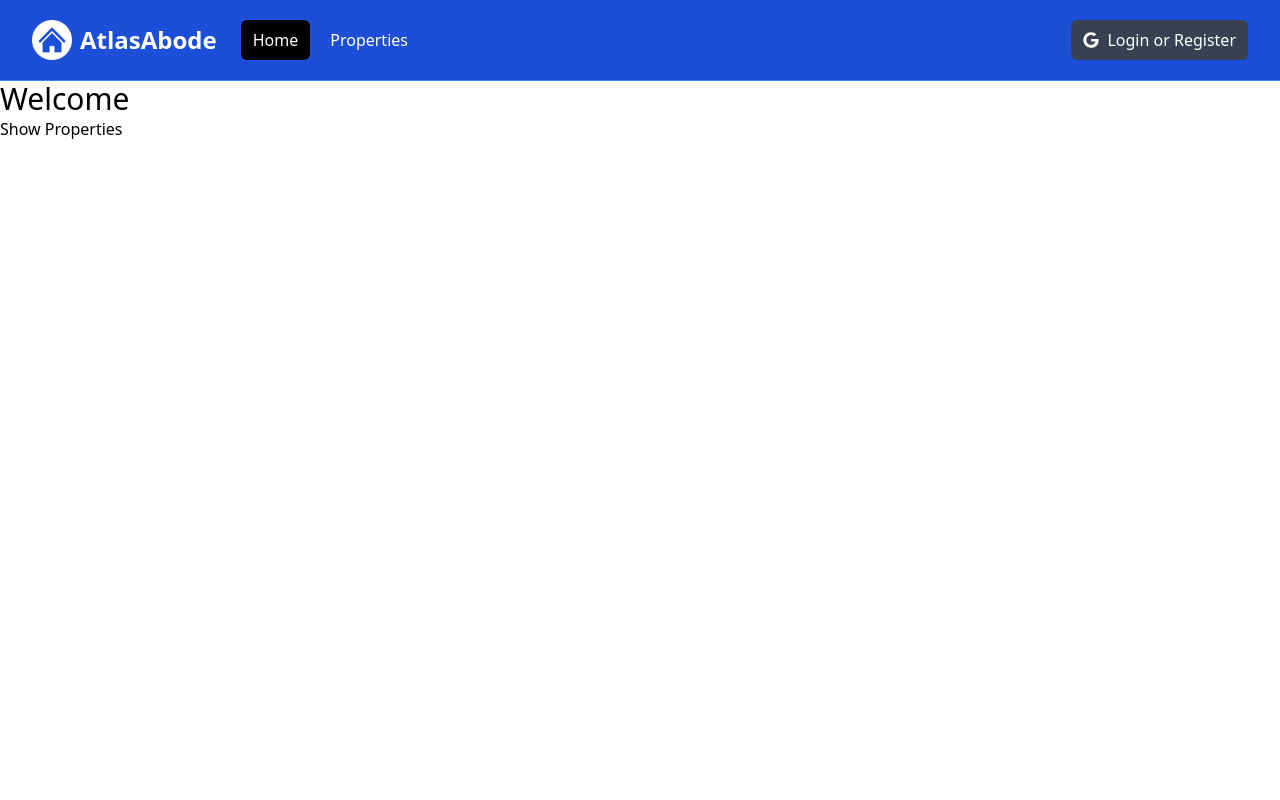
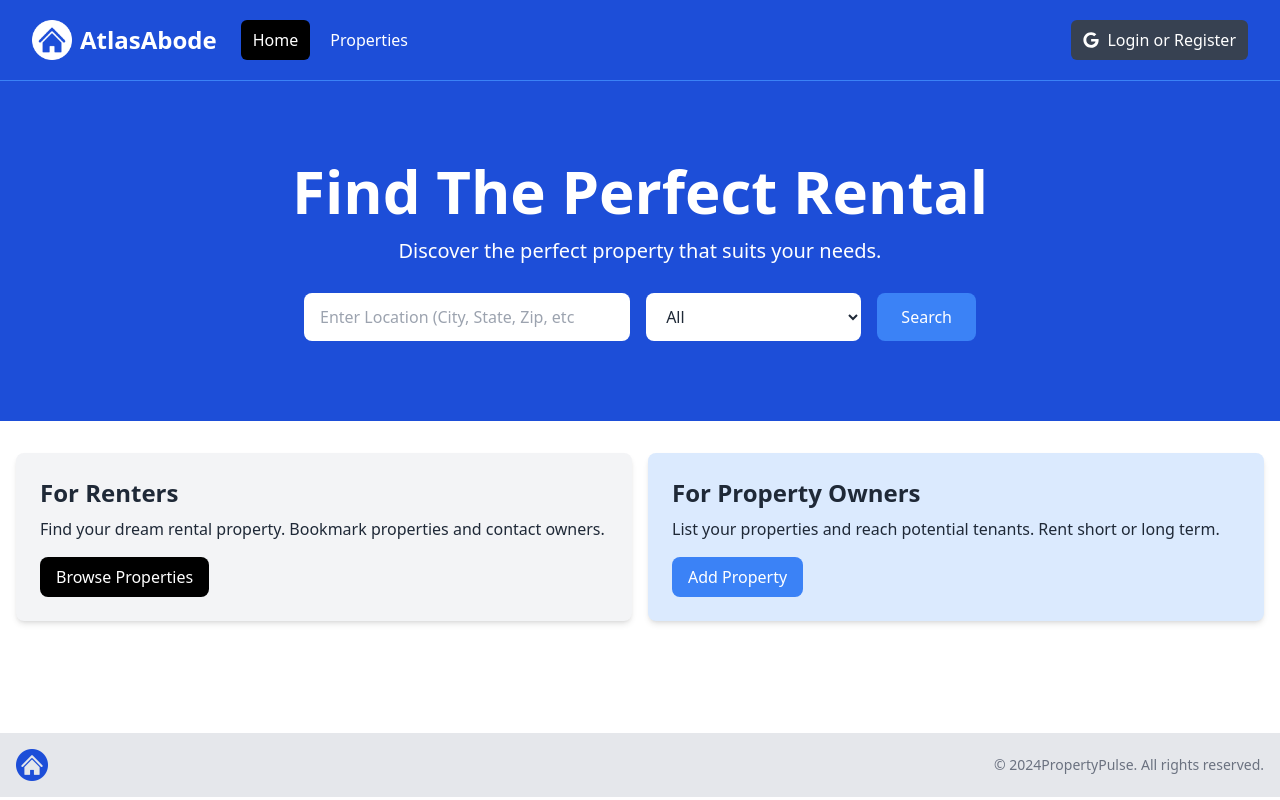
Before and after one commit to TaylorDJones11/AbodeAtlas, a Next.js app: page / in a window 1280 px wide. Built offline with nearby package versions, Linux system fonts and the light colour scheme.

Commit message:
adding homepage components

```diff
--- a/app/layout.jsx
+++ b/app/layout.jsx
@@ -1,5 +1,6 @@
 import '@/assets/styles/globals.css';
 import Navbar from '@/components/Navbar';
+import Footer from '@/components/Footer';
 
 export const metadata = {
   title: 'AbodeAtlas | Find The Perfect Rental',
@@ -13,6 +14,7 @@
       <body>
         <Navbar />
         <main>{children}</main>
+        <Footer />
       </body>
     </html>
   );
--- a/app/page.jsx
+++ b/app/page.jsx
@@ -1,11 +1,12 @@
-import Link from 'next/link';
+import Hero from '@/components/Hero';
+import InfoBoxes from '@/components/InfoBoxes';
 
 const HomePage = () => {
   return (
-    <div>
-      <h1 className='text-3xl'>Welcome</h1>
-      <Link href='/properties'>Show Properties</Link>
-    </div>
+    <>
+      <Hero />
+      <InfoBoxes />
+    </>
   );
 };
 export default HomePage;
--- /dev/null
+++ b/components/Footer.jsx
@@ -0,0 +1,22 @@
+import Image from 'next/image';
+import logo from '@/assets/images/logo.png';
+
+const Footer = () => {
+  const currentYear = new Date().getFullYear();
+  return (
+    <footer className='bg-gray-200 py-4 mt-24'>
+      <div className='container mx-auto flex flex-col md:flex-row items-center justify-between px-4'>
+        <div className='mb-4 md:mb-0'>
+          <Image src={logo} alt='Logo' className='h-8 w-auto' />
+        </div>
+
+        <div>
+          <p className='text-sm text-gray-500 mt-2 md:mt-0'>
+            &copy; {currentYear}PropertyPulse. All rights reserved.
+          </p>
+        </div>
+      </div>
+    </footer>
+  );
+};
+export default Footer;
--- /dev/null
+++ b/components/Hero.jsx
@@ -0,0 +1,55 @@
+const Hero = () => {
+  return (
+    <section className='bg-blue-700 py-20 mb-4'>
+      <div className='max-w-7xl mx-auto px-4 sm:px-6 lg:px-8 flex flex-col items-center'>
+        <div className='text-center'>
+          <h1 className='text-4xl font-extrabold text-white sm:text-5xl md:text-6xl'>
+            Find The Perfect Rental
+          </h1>
+          <p className='my-4 text-xl text-white'>
+            Discover the perfect property that suits your needs.
+          </p>
+        </div>
+        <form className='mt-3 mx-auto max-w-2xl w-full flex flex-col md:flex-row items-center'>
+          <div className='w-full md:w-3/5 md:pr-2 mb-4 md:mb-0'>
+            <label htmlFor='location' className='sr-only'>
+              Location
+            </label>
+            <input
+              type='text'
+              id='location'
+              placeholder='Enter Location (City, State, Zip, etc'
+              className='w-full px-4 py-3 rounded-lg bg-white text-gray-800 focus:outline-none focus:ring focus:ring-blue-500'
+            />
+          </div>
+          <div className='w-full md:w-2/5 md:pl-2'>
+            <label htmlFor='property-type' className='sr-only'>
+              Property Type
+            </label>
+            <select
+              id='property-type'
+              className='w-full px-4 py-3 rounded-lg bg-white text-gray-800 focus:outline-none focus:ring focus:ring-blue-500'
+            >
+              <option value='All'>All</option>
+              <option value='Apartment'>Apartment</option>
+              <option value='Studio'>Studio</option>
+              <option value='Condo'>Condo</option>
+              <option value='House'>House</option>
+              <option value='Cabin Or Cottage'>Cabin or Cottage</option>
+              <option value='Loft'>Loft</option>
+              <option value='Room'>Room</option>
+              <option value='Other'>Other</option>
+            </select>
+          </div>
+          <button
+            type='submit'
+            className='md:ml-4 mt-4 md:mt-0 w-full md:w-auto px-6 py-3 rounded-lg bg-blue-500 text-white hover:bg-blue-600 focus:outline-none focus:ring focus:ring-blue-500'
+          >
+            Search
+          </button>
+        </form>
+      </div>
+    </section>
+  );
+};
+export default Hero;
--- /dev/null
+++ b/components/InfoBox.jsx
@@ -0,0 +1,21 @@
+const InfoBox = ({
+  heading,
+  backgroundColor = 'bg-gray-100',
+  textColor = 'text-gray-800',
+  buttonInfo,
+  children,
+}) => {
+  return (
+    <div className={`${backgroundColor} p-6 rounded-lg shadow-md`}>
+      <h2 className={`${textColor} text-2xl font-bold`}>{heading}</h2>
+      <p className={`${textColor} mt-2 mb-4`}>{children}</p>
+      <a
+        href={buttonInfo.link}
+        className={`inline-block ${buttonInfo.backgroundColor} text-white rounded-lg px-4 py-2 hover:opacity-80`}
+      >
+        {buttonInfo.text}
+      </a>
+    </div>
+  );
+};
+export default InfoBox;
--- /dev/null
+++ b/components/InfoBoxes.jsx
@@ -0,0 +1,37 @@
+import InfoBox from './InfoBox';
+
+const InfoBoxes = () => {
+  return (
+    <section>
+      <div className='container-xl lg:container m-auto'>
+        <div className='grid grid-cols-1 md:grid-cols-2 gap-4 p-4 rounded-lg'>
+          <InfoBox
+            heading='For Renters'
+            backgroundColor='bg-gray-100'
+            buttonInfo={{
+              text: 'Browse Properties',
+              link: '/properties',
+              backgroundColor: 'bg-black',
+            }}
+          >
+            Find your dream rental property. Bookmark properties and contact
+            owners.
+          </InfoBox>
+          <InfoBox
+            heading='For Property Owners'
+            backgroundColor='bg-blue-100'
+            buttonInfo={{
+              text: 'Add Property',
+              link: '/properties/add',
+              backgroundColor: 'bg-blue-500',
+            }}
+          >
+            List your properties and reach potential tenants. Rent short or long
+            term.
+          </InfoBox>
+        </div>
+      </div>
+    </section>
+  );
+};
+export default InfoBoxes;
```
